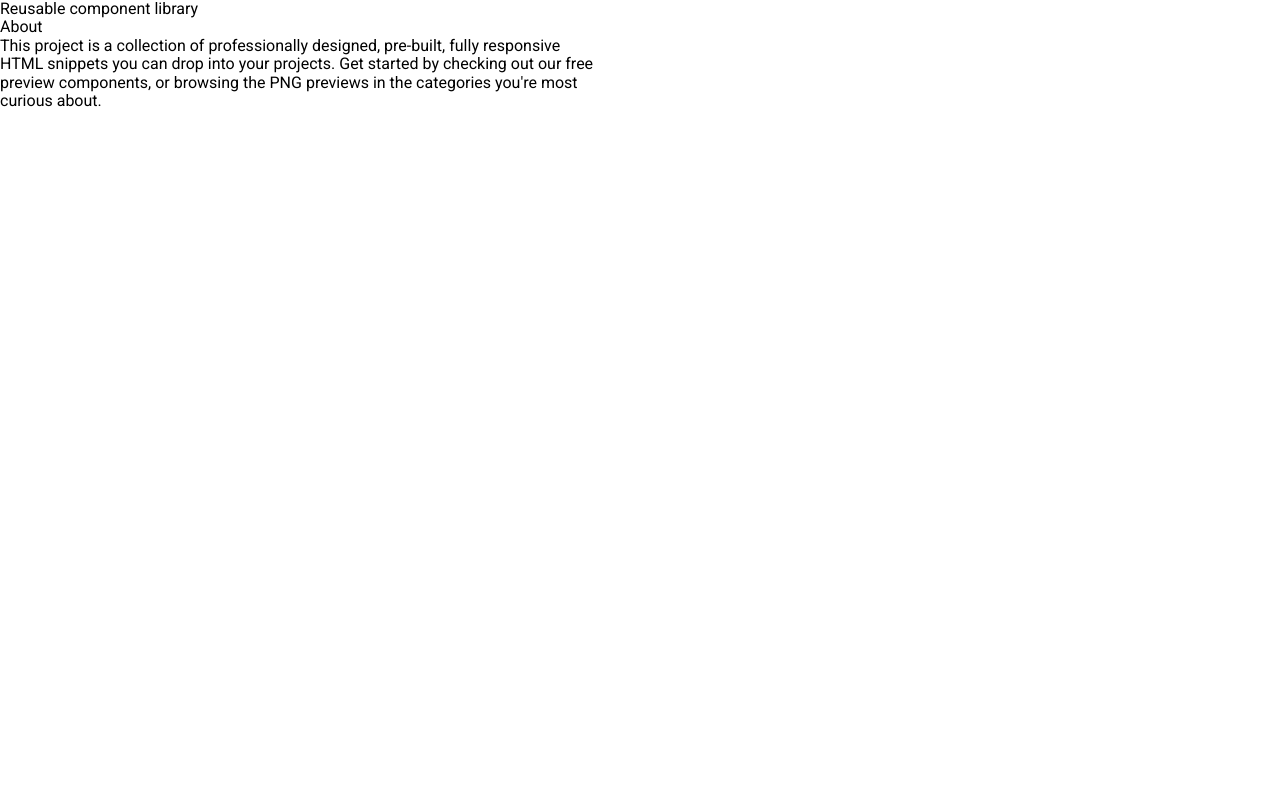
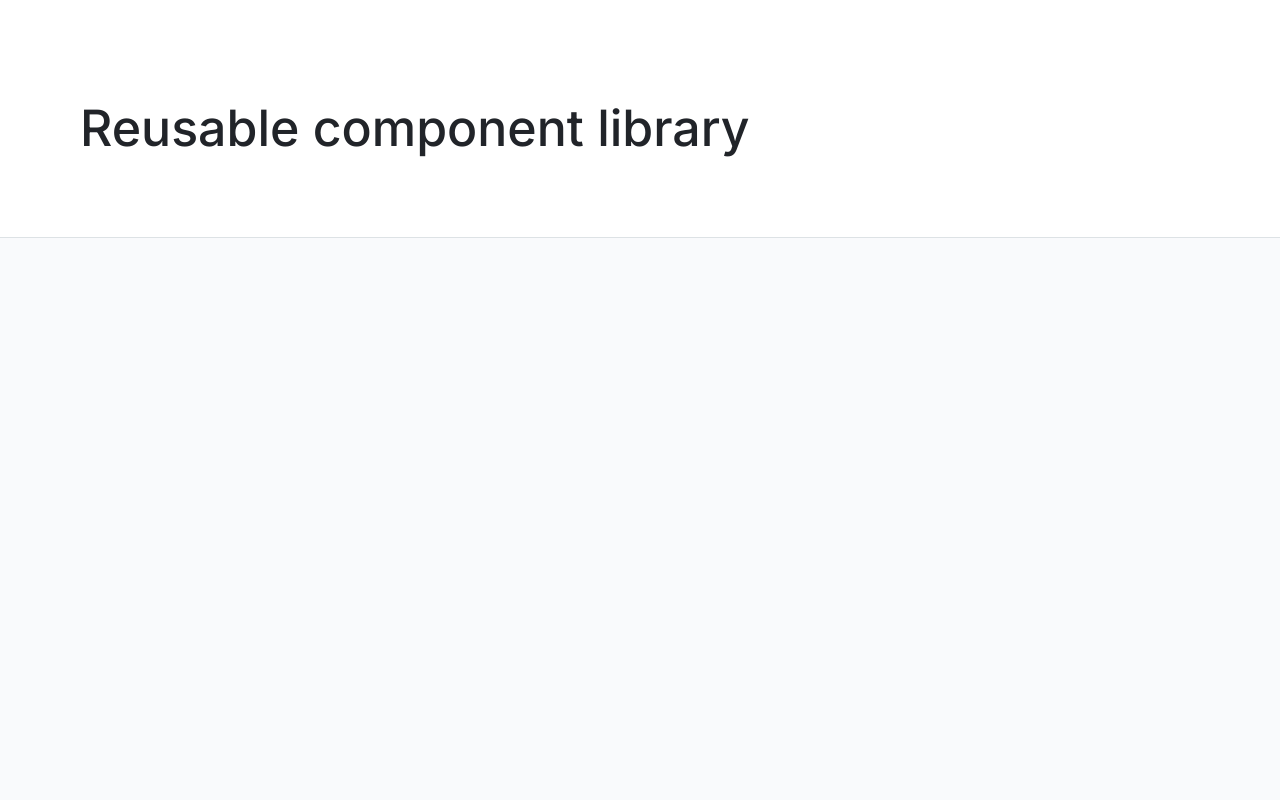
Before and after one commit to js-tasks-ru/htmlcss-20241107_panteleev-alexander, a website: page index.html in a window 1280 px wide. Shown: the top 800 px of the page. Drawn offline with Linux system fonts and the light colour scheme.

Commit message:
change index, add n change styles

```diff
--- a/assets/css/destyle.css
+++ b/assets/css/destyle.css
@@ -36,6 +36,7 @@ html {
 
 body {
   margin: 0;
+  box-sizing: border-box;
 }
 
 /**
--- a/assets/css/main.css
+++ b/assets/css/main.css
@@ -1,6 +1,14 @@
-@import 'destyle.css';
+@import url("destyle.css");
 
-@import '../fonts/fonts.css';
+@import url("../fonts/fonts.css");
+
+@import url("../../components/page/page.css");
+
+@import url("../../components/header/header.css");
+
+@import url("../../components/page-matter/page-matter.css");
+
+@import url("../../components/footer/footer.css");
 
 :root {
     --white: #ffffff;
@@ -13,6 +21,8 @@
     --grey-2: #DDE2E5;
     --grey-3: #ACB5BD;
     --grey-4: #495057;
+    --light-grey: #F9FAFC;
+
 
     --error: var(--red);
     --success: var(--blue);
@@ -21,6 +31,6 @@
     --secondary: var(--purple);
 }
 
-* {
+/* {
     font-family: 'Roboto', sans-serif;
-}
+} */
--- a/assets/fonts/fonts.css
+++ b/assets/fonts/fonts.css
@@ -1 +1,2 @@
 @import url('https://fonts.googleapis.com/css2?family=Roboto:ital,wght@0,100;0,300;0,400;0,500;0,700;0,900;1,100;1,300;1,400;1,500;1,700;1,900&display=swap');
+@import url('https://fonts.googleapis.com/css2?family=Inter:ital,opsz,wght@0,14..32,100..900;1,14..32,100..900&display=swap');
--- /dev/null
+++ b/components/footer/footer.css
@@ -0,0 +1,56 @@
+.footer {
+    background: var(--white);
+    height: 384px;
+    padding-top: 72px;
+    padding-bottom: 136;
+}
+
+.footer__container {
+    max-width: 1120px;
+    margin: 0 auto;
+}
+
+.footer-title {
+
+    width: 111px;
+    height: 48px;
+    color: var(--black);
+    font-family: 'Inter', sans-serif;
+    font-size: 38px;
+    font-weight: 500;
+    line-height: 48px;
+    text-align: left;
+    text-underline-position: from-font;
+    text-decoration-skip-ink: none;
+}
+
+.footer__title-position {
+
+    margin-bottom: 32px;
+    margin-left: auto;
+    margin-right: auto;
+    gap: 0px;
+    opacity: 1;
+
+}
+
+.footer-description {
+    width: 640px;
+    height: 96px;
+    font-family: 'Inter', sans-serif;
+    font-size: 16px;
+    font-weight: 400;
+    line-height: 24px;
+    text-align: center;
+    text-underline-position: from-font;
+    text-decoration-skip-ink: none;
+    color: var(--black);
+}
+
+.footer__description-position {
+    margin-bottom: 136px;
+    margin-left: auto;
+    margin-right: auto;
+    gap: 0px;
+    opacity: 1;
+}
--- /dev/null
+++ b/components/header/header.css
@@ -0,0 +1,23 @@
+.header {
+    background: var(--white);
+    height: 237px;
+    padding-top: 96px;
+}
+
+.header__container {
+    max-width: 1120px;
+    margin: 0 auto;
+}
+
+.header-title {
+    width: 670px;
+    height: 64px;
+    font-family: 'Inter', sans-serif;
+    font-size: 50px;
+    font-weight: 500;
+    line-height: 64px;
+    text-align: left;
+    text-underline-position: from-font;
+    text-decoration-skip-ink: none;
+    color: var(--black);
+}
--- /dev/null
+++ b/components/page-matter/page-matter.css
@@ -0,0 +1,14 @@
+.page-matter {
+    background: var(--light-grey);
+    height: 1036px;
+    gap: 0px;
+    opacity: 0px;
+    border-top: 1px solid var(--grey-2);
+    border-bottom: 1px solid var(--grey-2);
+
+}
+
+.page-matter__container {
+    max-width: 1120px;
+    margin: 0 auto;
+}
--- /dev/null
+++ b/components/page/page.css
@@ -0,0 +1,9 @@
+.page {
+    background: var(--white);
+    width: 100%;
+}
+
+.page__block {
+    margin-left: auto;
+    margin-right: auto;
+}
--- a/index.html
+++ b/index.html
@@ -1,29 +1,37 @@
 <!DOCTYPE html>
 <!-- Главная страница -->
-<html lang="ru">
+<html lang="en">
     <head>
-        <link rel="stylesheet" href="./assets/css/main.css">
+        <link rel="stylesheet" href="assets/css/main.css">
         <meta charset="utf-8">
     </head>
-    <body  class="page">
-        <header class="header">
-            <h1 class="header__title">
+    <body>
+    <div class="page">
+        <header class="header page__block">
+           <div class="header__container">
+            <h1 class="header-title header__title-position">
                 Reusable component library
             </h1>
+            </div>
         </header>
-        <main class="page-matter">
+        <main class="page-matter page__block">
+            <div class="page-matter__container">
 
+            </div>
         </main>
-        <footer class="footer">
-            <h2 class="footer__title">
+        <footer class="footer page__block" >
+            <div class="footer__container">
+            <h2 class="footer-title footer__title-position">
                 About
             </h2>
-            <p class="footer__description">
+            <p class="footer-description footer__description-position">
                 This project is a collection of professionally designed, pre-built, fully responsive<br>
                 HTML snippets you can drop into your projects. Get started by checking out our free<br>
                 preview components, or browsing the PNG previews in the categories you're most<br>
                 curious about.
             </p>
+            </div>
         </footer>
+    </div>
     </body>
 </html>
```
Also changed, not shown: components/mainpage/mainpage.css (deleted).
